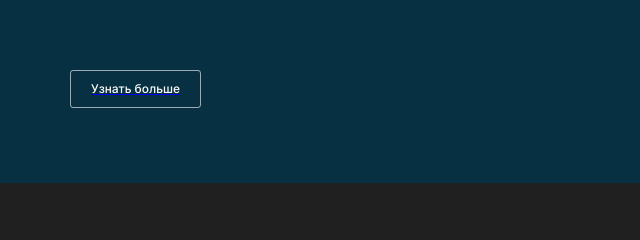
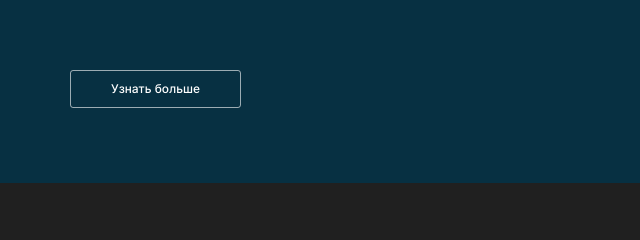
Before and after one commit to AlexanderGrams/movies-explorer-frontend, a React app: page / in a window 1280 px wide. Shown: the part 467-707 px from the top of the page, 0-640 px from the left. Built offline with nearby package versions, Linux system fonts and the light colour scheme.

Commit message:
исправить свойства кнопки и семантику элемента

```diff
--- a/src/components/Promo/Promo.js
+++ b/src/components/Promo/Promo.js
@@ -10,9 +10,7 @@ function Promo() {
         <p className='promo__subtitle'>
           Листайте ниже, чтобы узнать больше про этот проект и его создателя.
         </p>
-        <a href='https://practicum.yandex.ru/' target="_blank" rel="noreferrer" className='promo__link'>
-          <button className='promo__button'>Узнать больше</button>
-        </a>
+        <a href='https://practicum.yandex.ru/' target="_blank" rel="noreferrer" className='promo__link'>Узнать больше</a>
       </div>
     </section>
   );
--- a/src/components/Promo/promo.sass
+++ b/src/components/Promo/promo.sass
@@ -43,7 +43,9 @@
     color: var(--main-text-color)
     opacity: 0.5
 
-  &__button
+  &__link
+    max-width: 129px
+    text-decoration: none
     padding: 10px 20px
     background: transparent
     border: 1px solid #ffffff99
```
